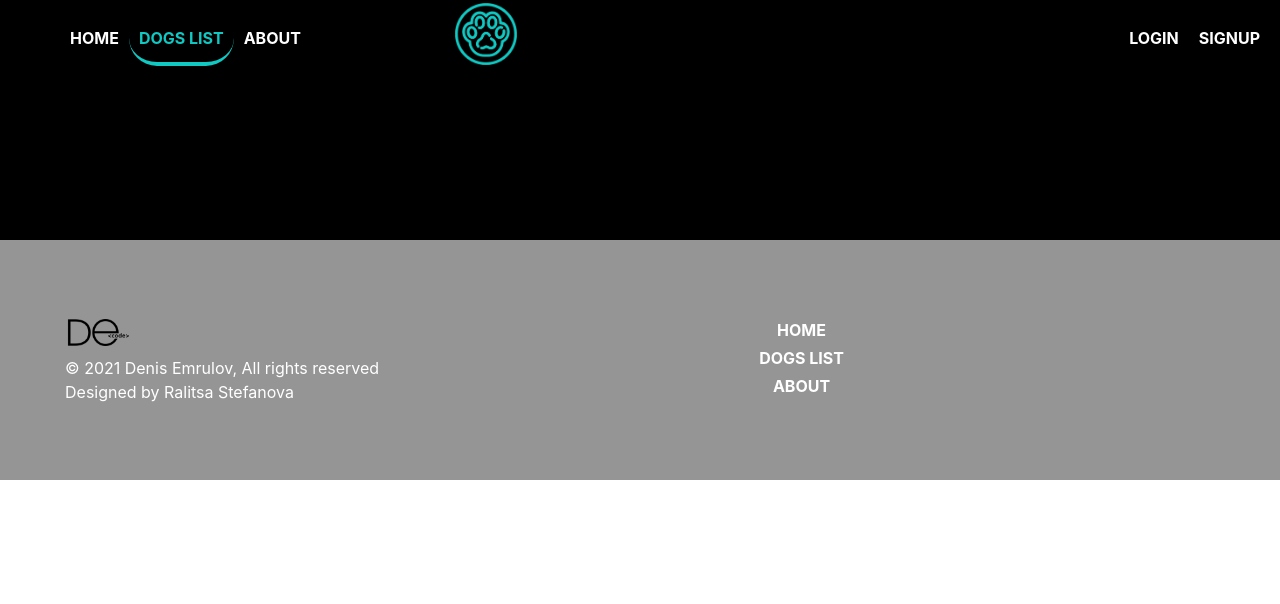
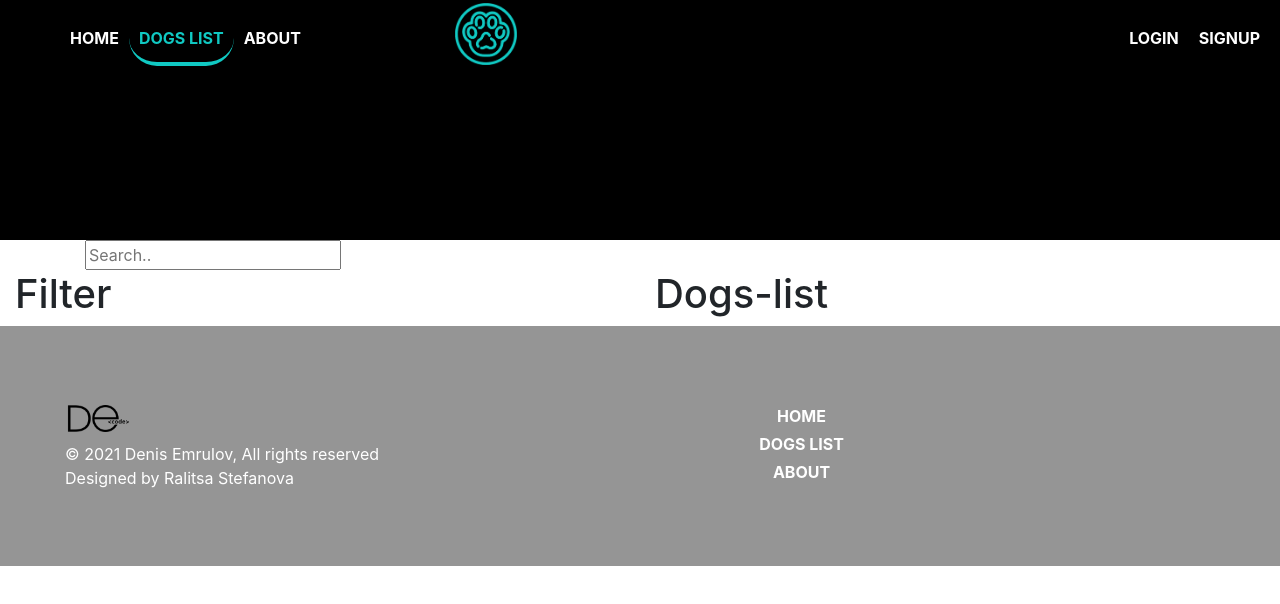
Before and after one commit to emrulovd/charlies-paw-client-side-web-app, a React (Create React App) app: page /dogs-list in a window 1280 px wide. Shown: the top 604 px of the page. Built offline with nearby package versions, Linux system fonts and the light colour scheme.

Commit message:
New modifications 10/02/2021: Adding the dogs panel component Adding search bar component

```diff
--- a/src/App.js
+++ b/src/App.js
@@ -3,7 +3,7 @@ import { Route, Switch } from 'react-router-dom';
 
 import Layout from './components/Layout/Layout';
 import HomeContainer from './components/Home/HomeContainer';
-import DogsPanelControl from './containers/DogsPanelControl/DogsPanelControl';
+import DogsPanel from './containers/DogsPanel/DogsPanel';
 import About from './components/About/About';
 
 class App extends Component {
@@ -12,7 +12,7 @@ class App extends Component {
       <div>
           <Layout>
               <Switch>
-                  <Route path="/dogs-list" component={DogsPanelControl} />
+                  <Route path="/dogs-list" component={DogsPanel} />
                   <Route path="/about" component={About} />
                   <Route path="/" exact component={HomeContainer} />
               </Switch>
--- a/src/components/Dogs/DogsPanel/DogsPanel.js
+++ /dev/null
@@ -1 +0,0 @@
-import React from 'react';
--- /dev/null
+++ b/src/components/Dogs/DogsPanelControl/DogsPanelControl.js
@@ -0,0 +1,21 @@
+import React from 'react';
+
+import {Container, Row, Col} from 'react-bootstrap';
+
+const dogsPanel = (props) => {
+    return(
+        <Container fluid>
+            <Row>
+                <Col>
+                    <h1>Filter</h1>
+                </Col>
+                <Col>
+                    <h1>Dogs-list</h1>
+                </Col>
+            </Row>
+        </Container>
+    )
+}
+
+
+export default dogsPanel;
--- /dev/null
+++ b/src/components/Dogs/SearcBar/SearchBar.css
@@ -0,0 +1,3 @@
+.SearchBar{
+
+}
--- /dev/null
+++ b/src/components/Dogs/SearcBar/SearchBar.js
@@ -0,0 +1,20 @@
+import React from 'react';
+
+
+import {Container, Row, Col} from 'react-bootstrap';
+
+import classes from './SearchBar.css';
+
+const searchBar = () =>{
+    return(
+        <Container className={classes.SearcBar}>
+            <Row>
+                <Col>
+                <input type="text" placeholder="Search.."/>
+                </Col>
+            </Row>
+        </Container>
+    )
+}
+
+export default searchBar;
--- /dev/null
+++ b/src/containers/DogsPanel/DogsPanel.js
@@ -0,0 +1,29 @@
+import React, { Component } from 'react';
+
+import Container from 'react-bootstrap/Container';
+import Row from 'react-bootstrap/Row';
+
+import DogsBanner from '../../components/Dogs/DogsBanner/DogsBanner';
+import SearchBar from '../../components/Dogs/SearcBar/SearchBar';
+import DogsPanelControl from '../../components/Dogs/DogsPanelControl/DogsPanelControl';
+
+
+class DogsPanel extends Component {
+
+    render() {
+        return(
+            <div>
+                <Container fluid>
+                    <Row>
+                        <DogsBanner/>
+                    </Row>
+                </Container>
+                <SearchBar/>
+                <DogsPanelControl/>
+            </div>
+
+        )
+    }
+}
+
+export default DogsPanel;
--- a/src/containers/DogsPanelControl/DogsPanelControl.js
+++ /dev/null
@@ -1,23 +0,0 @@
-import React, { Component } from 'react';
-
-import Container from 'react-bootstrap/Container';
-import Row from 'react-bootstrap/Row';
-import Col from 'react-bootstrap/Col';
-
-import DogsBanner from '../../components/Dogs/DogsBanner/DogsBanner';
-
-
-class DogsPanelControl extends Component {
-
-    render() {
-        return(
-            <Container fluid>
-                <Row>
-                    <DogsBanner/>
-                </Row>
-            </Container>
-        )
-    }
-}
-
-export default DogsPanelControl;
```
